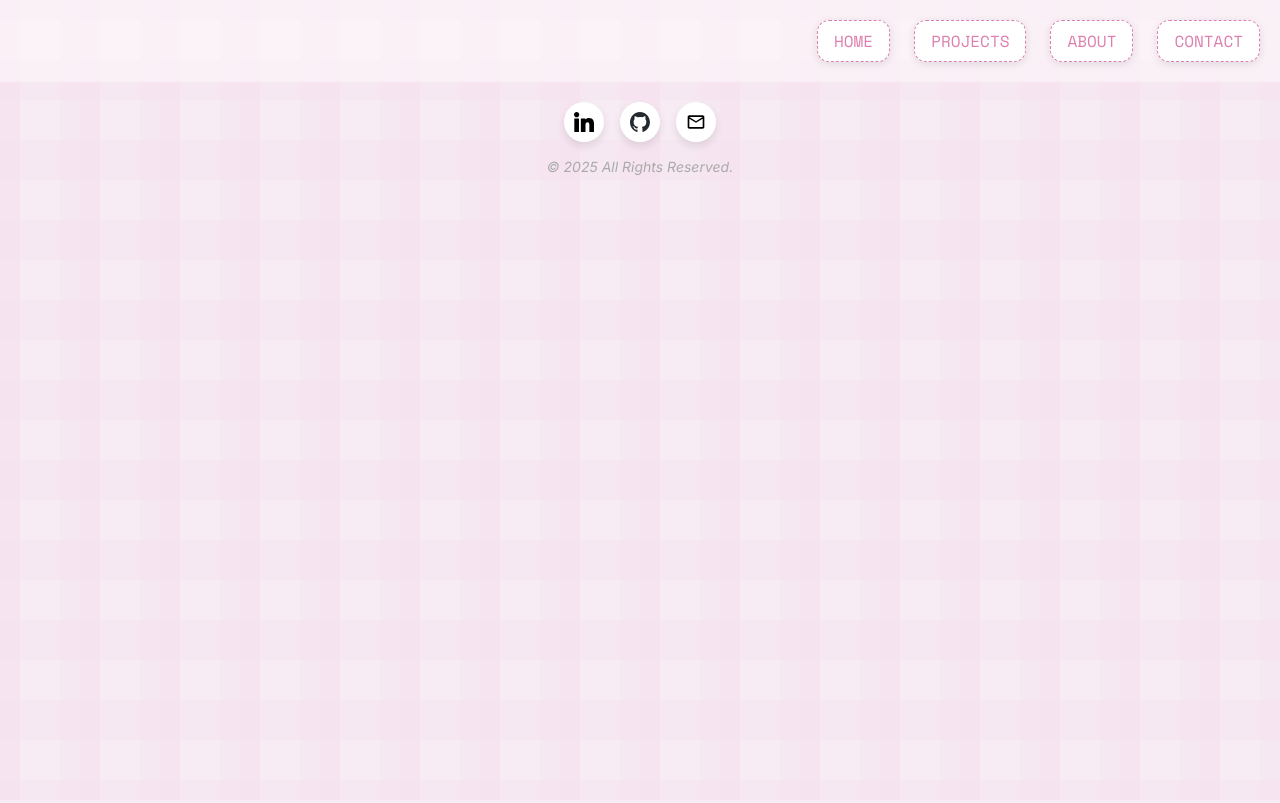
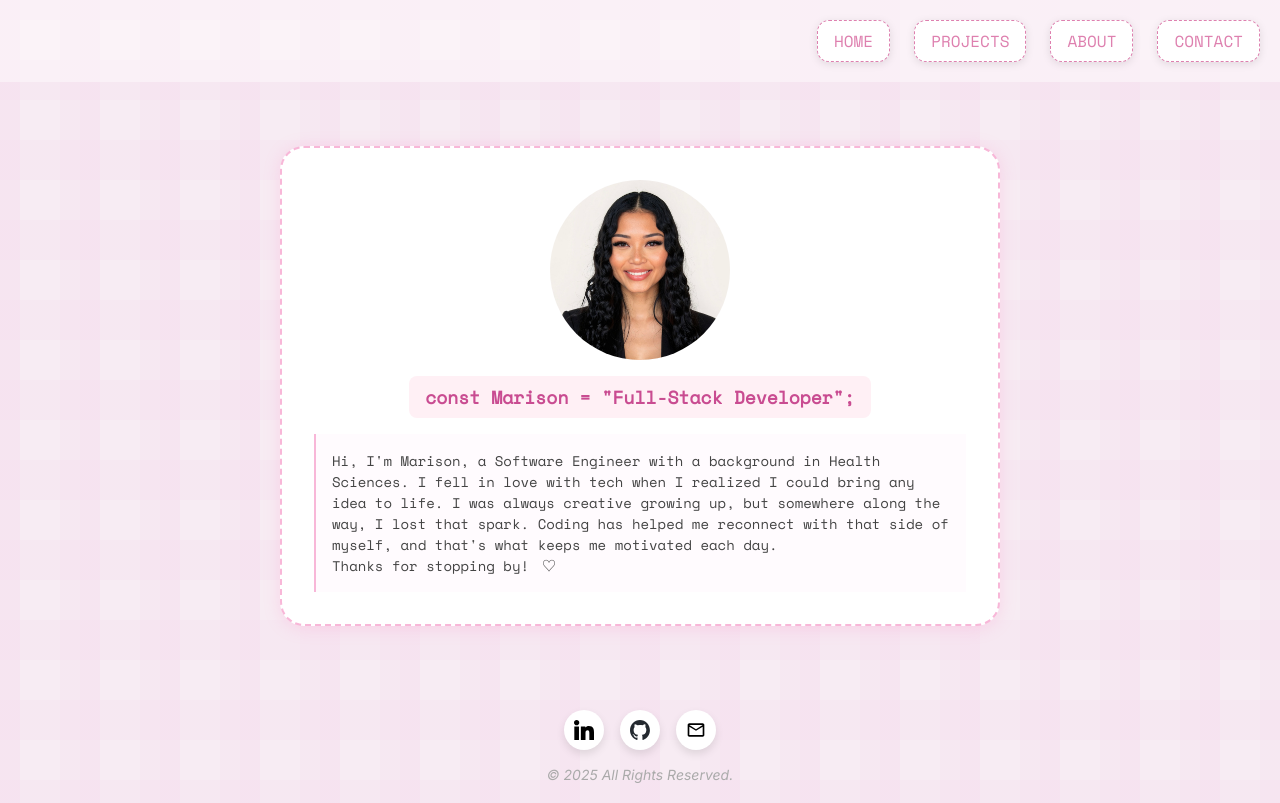
Before and after one commit to mfederipe/portfolio, a React (Vite) app: page / in a window 1280 px wide. Built offline with nearby package versions, Linux system fonts and the light colour scheme.

Commit message:
Create Home component

```diff
--- a/src/App.tsx
+++ b/src/App.tsx
@@ -1,11 +1,13 @@
 import "./App.scss";
 import Header from "./components/Header/Header";
+import Home from "./components/Home/Home";
 import Footer from "./components/Footer/Footer";
 
 function App() {
   return (
     <>
       <Header />
+      <Home />
       <Footer />
     </>
   );
--- /dev/null
+++ b/src/components/Home/Home.scss
@@ -0,0 +1,43 @@
+.home {
+  display: flex;
+  justify-content: center;
+  padding: 4rem 2rem;
+
+  &__card {
+    font-family: "Space Mono", monospace;
+    background-color: #fff;
+    border: 0.125rem dashed #f8b7d8;
+    border-radius: 1.5rem;
+    padding: 2rem;
+    max-width: 45rem;
+    width: 100%;
+    box-shadow: 0 0.125rem 1rem rgba(#fe8ec6, 0.25);
+    display: flex;
+    flex-direction: column;
+    align-items: center;
+    gap: 1rem;
+  }
+
+  &__avatar {
+    width: 11.25rem;
+    height: 11.25rem;
+    border-radius: 50%;
+    object-fit: cover;
+  }
+
+  &__name {
+    font-size: 1.125rem;
+    color: #c94c91;
+    background-color: #fff0f5;
+    padding: 0.5rem 1rem;
+    border-radius: 0.5rem;
+  }
+
+  &__bio {
+    font-size: 0.875rem;
+    color: #444;
+    background-color: #fffbfe;
+    border-left: 0.125rem solid #f8b7d8;
+    padding: 1rem;
+  }
+}
--- /dev/null
+++ b/src/components/Home/Home.tsx
@@ -0,0 +1,24 @@
+import "./Home.scss";
+import profile from "../../assets/images/profile.jpg";
+
+function Home() {
+  return (
+    <section className="home">
+      <div className="home__card">
+        <img src={profile} alt="Marison" className="home__avatar" />
+        <h1 className="home__name">const Marison = "Full-Stack Developer";</h1>
+        <p className="home__bio">
+          Hi, I'm Marison, a Software Engineer with a background in Health
+          Sciences. I fell in love with tech when I realized I could bring any
+          idea to life. I was always creative growing up, but somewhere along
+          the way, I lost that spark. Coding has helped me reconnect with that
+          side of myself, and that's what keeps me motivated each day.
+          <br />
+          Thanks for stopping by!ㅤ♡
+        </p>
+      </div>
+    </section>
+  );
+}
+
+export default Home;
```
Also changed, not shown: src/assets/images/profile.jpg (added).
